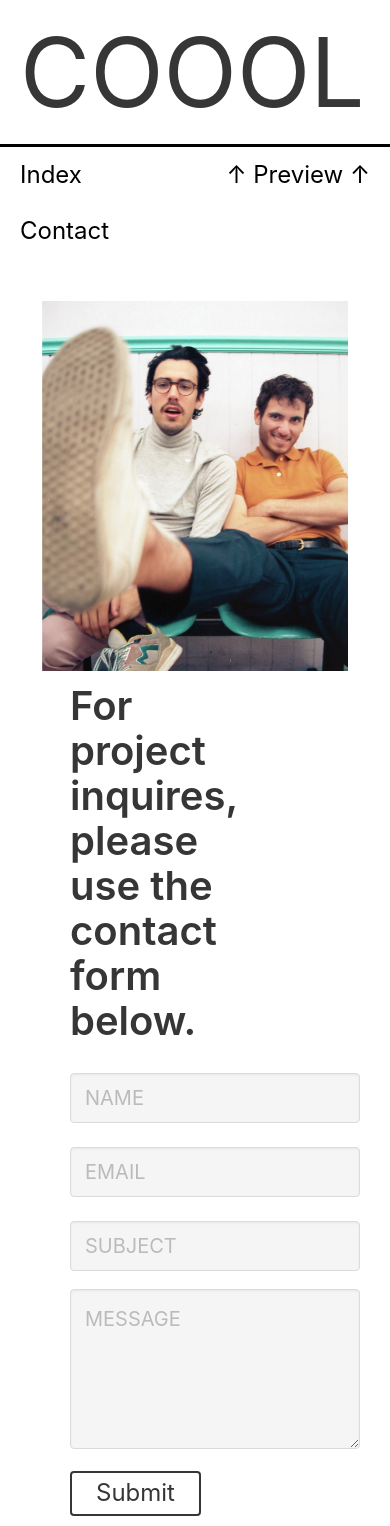
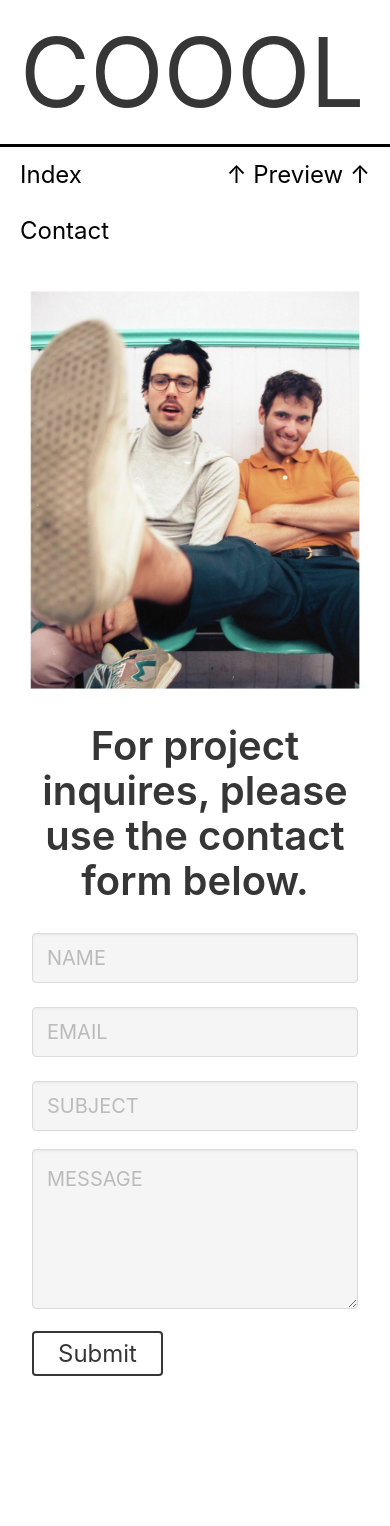
Before and after one commit to coool-portfolio/coool, a React (Create React App) app: page /contact in a window 390 px wide. After the commit the page ends 1418 px from the top, so only its background shows below. Built offline with nearby package versions, Linux system fonts and the light colour scheme.

Commit message:
contact page validation, alerts, and media queries

```diff
--- a/src/pages/Contact.js
+++ b/src/pages/Contact.js
@@ -1,12 +1,66 @@
-import React from "react";
+import React, { useState } from 'react';
 import "./contact.css";
 import ProfileImg from "../assets/images/coool_sitepics.png"
 
 function Contact() {
+	const [toSend, setToSend] = useState({
+		name: '',
+		email: '',
+		subject: '',
+		message: '',
+	});
+
+	const [alert, setAlert] = useState(false);
+	const [isInvalid, setisInvalid] = useState(false);
+
+	const handleInput = (name, value) => {
+		setToSend({ ...toSend, [name]: value });
+		// console.log("toSend", toSend)
+		if (name === "email") {
+			validateEmail(value);
+		};
+	};
+
+	const validateEmail = (value) => {
+		const email = value
+		const emailRegex = /^([a-z0-9_.-]+)@([\da-z.-]+)\.([a-z.]{2,6})$/
+
+		if (emailRegex.test(email)) {
+			setisInvalid(false);
+		} else {
+			setisInvalid(true);
+		};
+	}
+
+	// const reset = () => setToSend({
+	// 	name: '',
+	// 	email: '',
+	// 	subject: '',
+	// 	message: '',
+	// });
+
+	const sendEmail = (event) => {
+		event.preventDefault();
+		setAlert(true);
+		// send(
+		//     'gmail',
+		//     'template_5x49ssk',
+		//     toSend,
+		//     'H1n96WJh1ZD8qa-Wi'
+		// )
+		//     .then((response) => {
+		//         console.log('SUCCESS!', response.status, response.text);
+		//         setAlert(true)
+		//         reset();
+		//     })
+		//     .catch((err) => {
+		//         console.log('FAILED...', err);
+		//     });
+	};
+
 	return (
-		<div className="contact-container">
-			<div className="main container columns">
-				<div className="column is-two-fifths">
+		<div className="container columns">
+			<div className="column is-two-fifths is-mobile">
 				<figure className="image">
 					<img
 						className=""
@@ -15,38 +69,88 @@ function Contact() {
 				</figure>
 			</div>
 
-				<div className="form is-three-fifths">
+			<div className="form column is-three-fifths is-mobile">
 				<h2 className="title is-2 header">For project inquires, please use the contact form below.</h2>
 
+				{/* NAME */}
 				<div className="field">
 					<div className="control">
-							<input className="input is-medium" type="text" placeholder="NAME" />
+						<input
+							type="text"
+							id="name"
+							name="name"
+							value={toSend.name}
+							onChange={(event) => handleInput("name", event.target.value)}
+							className="input is-medium"
+							placeholder="NAME"
+						/>
 					</div>
 				</div>
 
+				{/* EMAIL */}
 				<div className="field">
 					<div className="control">
-							<input className="input is-medium" type="email" placeholder="EMAIL" />
-						</div>
-						{/* <p className="help is-danger">This email is invalid</p> */}
+						<input
+							type="email"
+							id="email"
+							name="email"
+							value={toSend.email}
+							onChange={(event) => handleInput("email", event.target.value)}
+							// className="input is-danger is-medium"
+							className={isInvalid ? "input is-danger is-medium" : "input is-medium"}
+							placeholder="EMAIL"
+						/>
 					</div>
 
+					{isInvalid && <p className="help email is-danger">This email is invalid</p>}
+				</div>
+
+				{/* SUBJECT */}
 				<div className="field">
 					<div className="control">
-							<input className="input is-medium" type="text" placeholder="SUBJECT" />
+						<input
+							type="text"
+							id="subject"
+							value={toSend.subject}
+							onChange={(event) => handleInput("subject", event.target.value)}
+							className="input is-medium"
+							placeholder="SUBJECT" />
 					</div>
 				</div>
 
+				{/* MESSAGE */}
 				<div className="field">
 					<div className="control">
-							<textarea className="textarea is-medium" placeholder="MESSAGE"></textarea>
+						<textarea
+							id="message"
+							name="message"
+							value={toSend.message}
+							onChange={(event) => handleInput("message", event.target.value)}
+							className="textarea is-medium"
+							placeholder="MESSAGE"></textarea>
 					</div>
 				</div>
 
+				{/* ALERT */}
+				{alert && <div className="notification is-success is-light">
+					<button
+						type="button"
+						onClick={(event) => setAlert(false, event.target.value)}
+						className="delete is-medium"></button>
+					<strong>Message sent!</strong>
+				</div>
+				}
+
+				{/* SUBMIT BTN */}
 				<div className="field is-grouped">
 					<div className="control">
-							<button className="button is-large">Submit</button>
-						</div>
+						<button
+							type="submit"
+							onClick={sendEmail}
+							className="button is-large"
+						>
+							Submit
+						</button>
 					</div>
 				</div>
 			</div>
--- a/src/pages/contact.css
+++ b/src/pages/contact.css
@@ -1,5 +1,5 @@
 .header {
-    width: 65%;
+    width: 55%;
 }
 
 .contact-container {
@@ -7,7 +7,7 @@
     flex-wrap: wrap;
 }
 
-.main {
+.container {
     margin: 30px;
 }
 
@@ -15,6 +15,7 @@
     border: solid 2px;
     font-size: 20px;
     height: 45px;
+    margin: 10px 0 30px 0;
 }
 
 .form {
@@ -26,6 +27,57 @@
     background-color: hsl(0, 0%, 96%)
 }
 
-button {
-    margin: 10px 0 10px 0;
+.alert {
+    font-size: 20px;
+    margin: 5;
+    padding: 0;
 }
+
+.email {
+    font-size: 18px;
+    padding: 0;
+}
+
+/* XL */
+@media only screen and (max-width: 1280px) {
+    .header {
+        width: 100%;
+        text-align: center;
+    }
+
+    .form {
+        margin: 0 30px 0 20px;
+    }
+}
+
+/* LG */
+@media only screen and (max-width: 1024px) {
+    .header {
+        width: 100%;
+        text-align: center;
+    }
+
+    .form {
+        margin: 0 30px 0 0;
+    }
+}
+
+/* MD/SM */
+@media only screen and (max-width: 768px) {
+    .header {
+        width: 100%;
+        text-align: center;
+    }
+
+    .container {
+        margin: 10px;
+    }
+
+    .form {
+        margin: 0 10px 0 10px;
+    }
+
+    .image {
+        transform: scale(0.95);
+    }
+}
```
Also changed, not shown: src/assets/images/coool_sitepics.png. Lines whose indentation alone changed are shown as unchanged.
